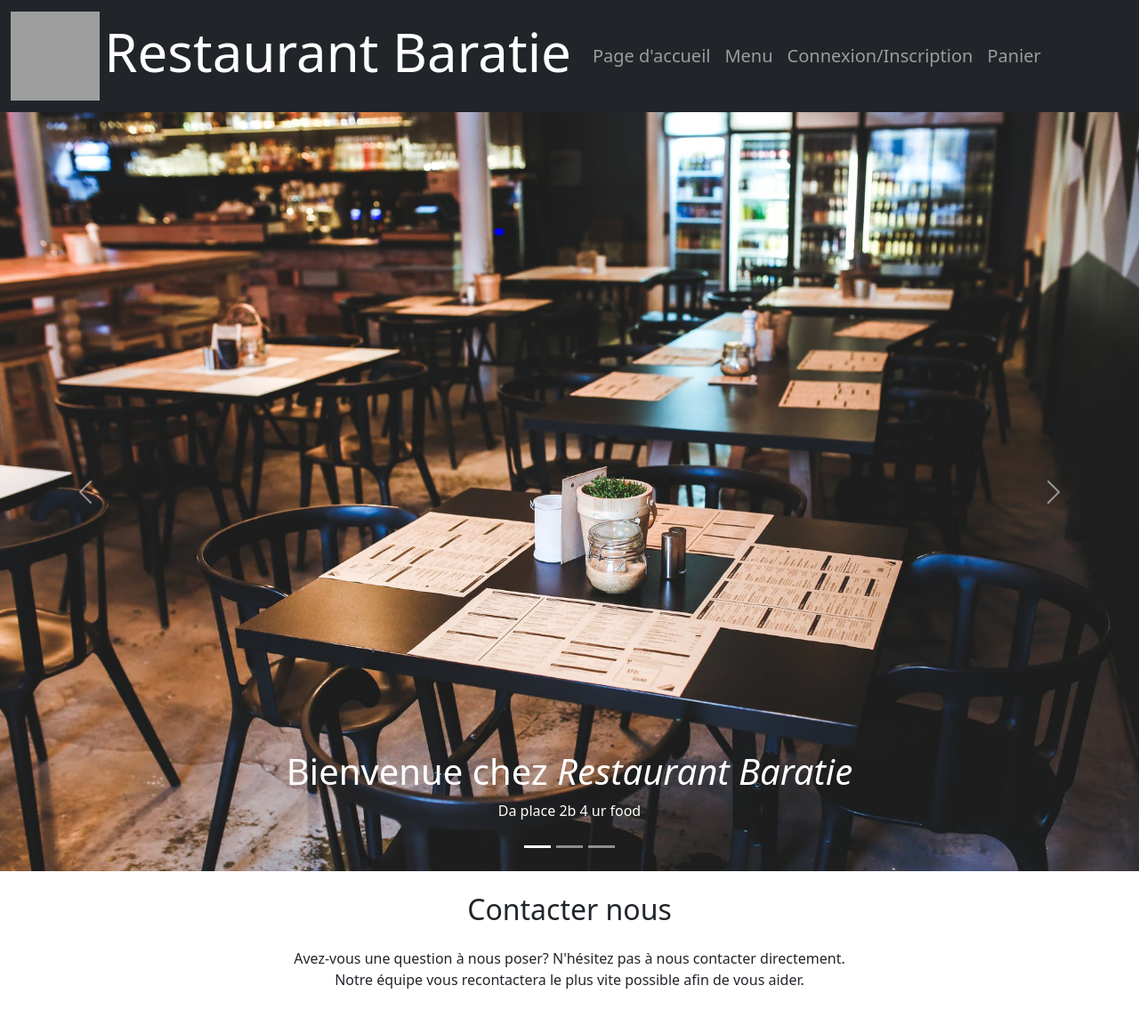
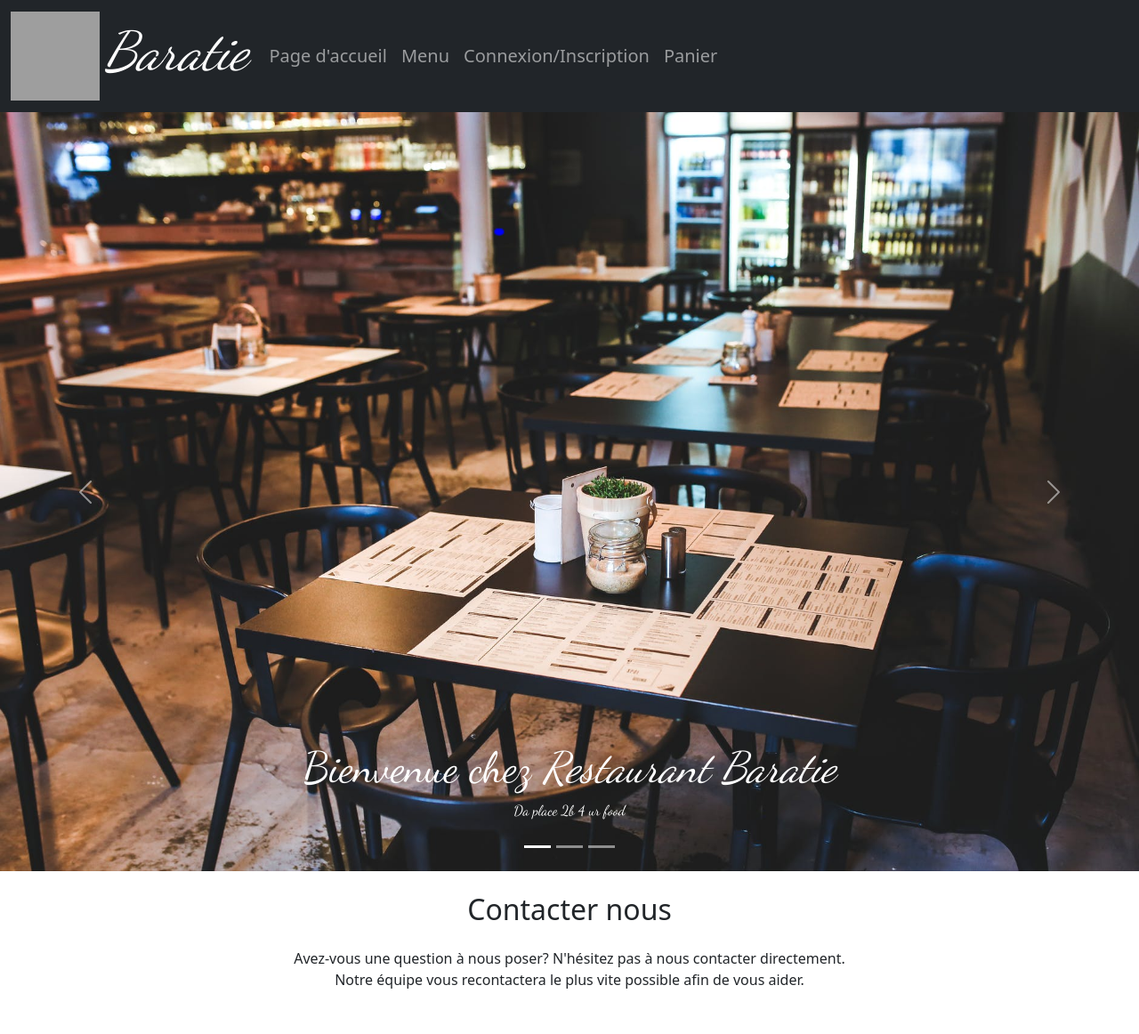
Before and after one commit to twinh0/ProjM306, a PHP site: page /home.php in a window 1280 px wide. Shown: the top 1162 px of the page at 89% size. Run offline with PHP 8.4, Linux system fonts and the light colour scheme; grey boxes are pictures that could not be loaded.

Commit message:
changement de la police

```diff
--- a/Code/home.php
+++ b/Code/home.php
@@ -11,6 +11,9 @@
 </head>
 
 <body>
+    <style>
+        @import url('https://fonts.googleapis.com/css2?family=Dancing+Script&display=swap');
+    </style>
     <div class="navigation">
         <?php
         include "nav.php";
@@ -26,16 +29,16 @@
             <div class="carousel-inner">
                 <div class="carousel-item active">
                     <div class="carousel-caption d-none d-md-block">
-                        <h1>Bienvenue chez <i>Restaurant Baratie</i></h1>
-                        <p>Da place 2b 4 ur food</p>
+                        <h1 style="font-family: 'Dancing Script', cursive; font-size: 3em;">Bienvenue chez <i>Restaurant Baratie</i></h1>
+                        <p style="font-family: 'Dancing Script', cursive; font-size: 1em;">Da place 2b 4 ur food</p>
                     </div>
                     <img src="./img/restaurant1.jpg" class="d-block w-100" alt="restaurant">
                 </div>
                 <div class="carousel-item">
                     <img src="./img/wine.jpg" class="d-block w-100" alt="vin">
                     <div class="carousel-caption d-none d-md-block position-absolute top-0 start-50 translate-middle-x col-10 col-sm-10 col-md-10">
-                        <h1>Notre cave à vin est l'endroit idéal pour se mettre une sombre mine</h1>
-                        <p>Da place 2b 4 ur food</p>
+                        <h1 style="font-family: 'Dancing Script', cursive; font-size: 3em;">Notre cave à vin est l'endroit idéal pour se mettre une sombre mine</h1>
+                        <p style="font-family: 'Dancing Script', cursive; font-size: 1em;">Da place 2b 4 ur food</p>
                     </div>
                 </div>
                 <div class="carousel-item">
@@ -54,7 +57,7 @@
     </div>
     <div id="contactForm">
         <?php
-            include 'formContact.php'
+        include 'formContact.php'
         ?>
     </div>
 
--- a/Code/nav.php
+++ b/Code/nav.php
@@ -1,8 +1,13 @@
+<style>
+@import url('https://fonts.googleapis.com/css2?family=Dancing+Script&display=swap');
+</style>
+
+
 <nav class="navbar navbar-expand-lg navbar-dark bg-dark">
     <div class="container-fluid">
         <a class="navbar-brand" href="home.php">
             <img src="../logoBaratie.png" alt="logo" width="100" height="100" class="d-inline-block align-top">
-            <div style="display: inline; font-size: 60px;">Restaurant Baratie</div>
+            <div style="display: inline; font-size: 3em; font-family: 'Dancing Script', cursive;"><i>Baratie</i></div>
         </a>
         <button class="navbar-toggler" type="button" data-bs-toggle="collapse" data-bs-target="#navbarSupportedContent" aria-controls="navbarSupportedContent" aria-expanded="false" aria-label="Toggle navigation">
             <span class="navbar-toggler-icon"></span>
```
